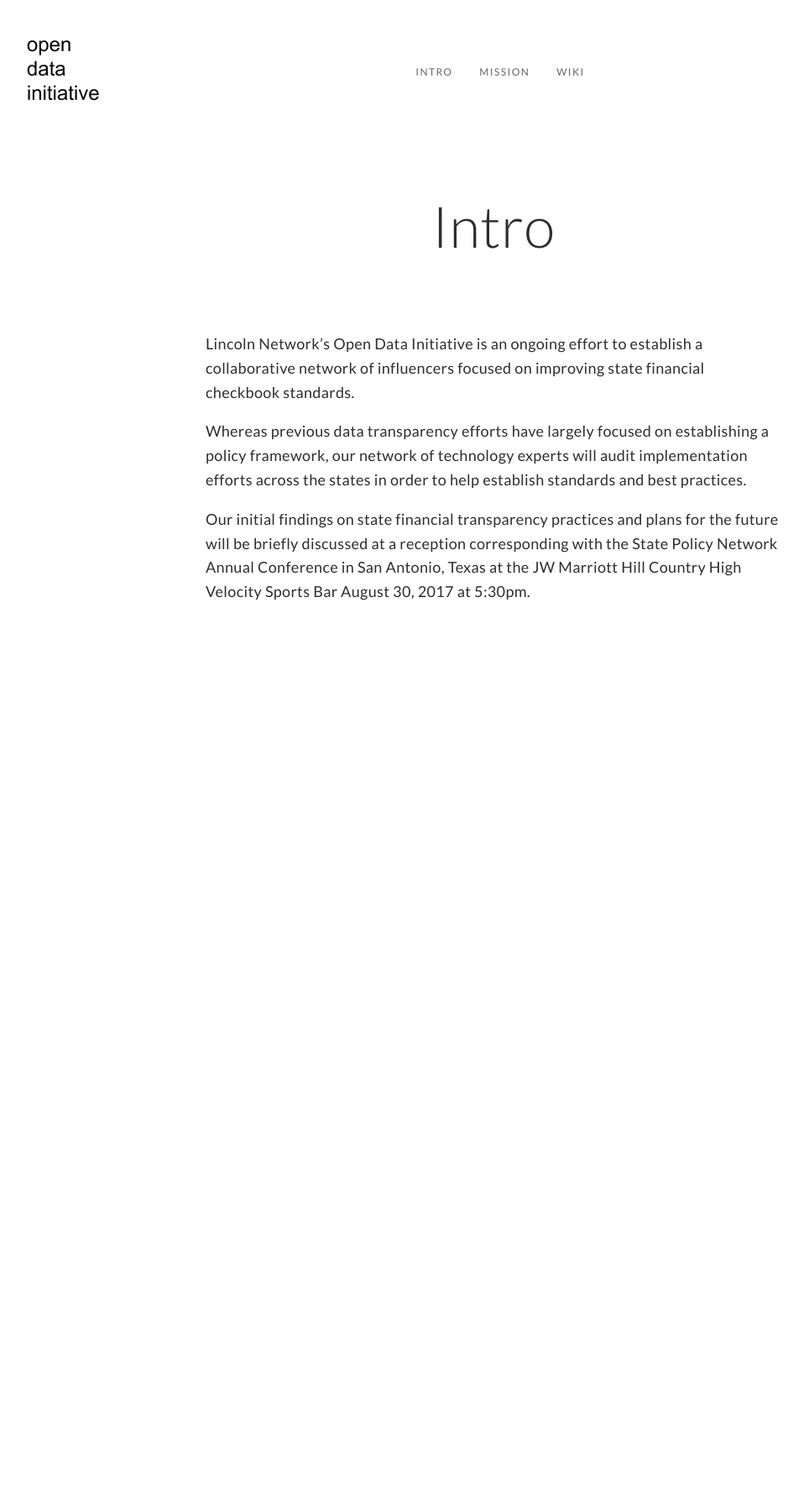
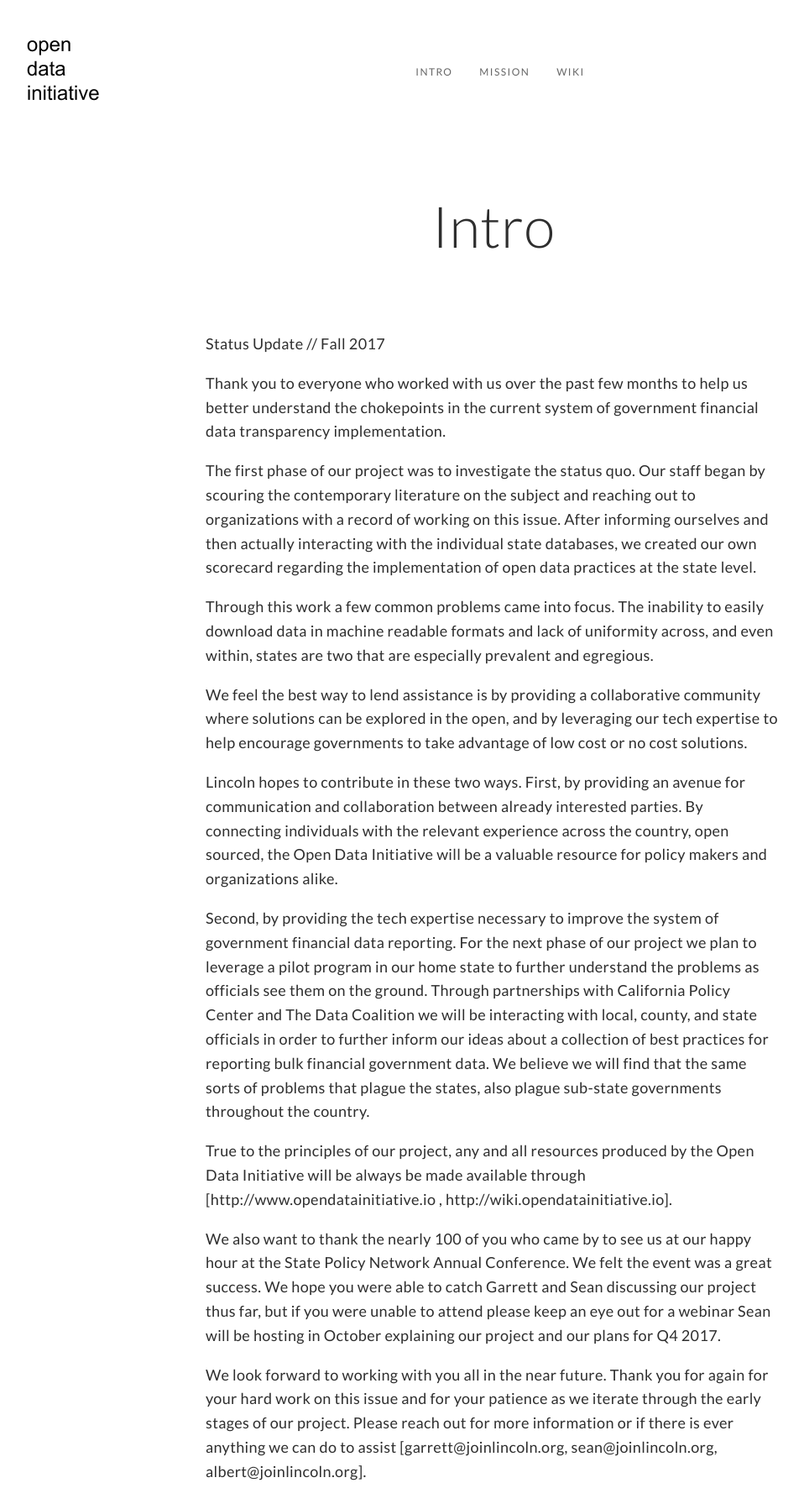
Before and after one commit to opendatainitiative/opendatainitiative.github.io, a Jekyll site: the page built from intro.md, in a window 1280 px wide. Shown: the whole page at 84% size, without its empty margins (52-1010 px from the left). Built offline with Jekyll 4.4.1, drawn with Linux system fonts in a browser that asks for light colours; before the commit the page ends 900 px from its top, so only the background shows below that.

Commit message:
Update to intro.md

```diff
--- a/intro.md
+++ b/intro.md
@@ -6,8 +6,22 @@ title: Intro
 
 # Intro
 
-Lincoln Network's Open Data Initiative is an ongoing effort to establish a collaborative network of influencers focused on improving state financial checkbook standards.
+Status Update // Fall 2017
 
-Whereas previous data transparency efforts have largely focused on establishing a policy framework, our network of technology experts will audit implementation efforts across the states in order to help establish standards and best practices.
+Thank you to everyone who worked with us over the past few months to help us better understand the chokepoints in the current system of government financial data transparency implementation.
 
-Our initial findings on state financial transparency practices and plans for the future will be briefly discussed at a reception corresponding with the State Policy Network Annual Conference in San Antonio, Texas at the JW Marriott Hill Country High Velocity Sports Bar August 30, 2017 at 5:30pm.
+The first phase of our project was to investigate the status quo. Our staff began by scouring the contemporary literature on the subject and reaching out to organizations with a record of working on this issue. After informing ourselves and then actually interacting with the individual state databases, we created our own scorecard regarding the implementation of open data practices at the state level.
+
+Through this work a few common problems came into focus. The inability to easily download data in machine readable formats and lack of uniformity across, and even within, states are two that are especially prevalent and egregious.
+
+We feel the best way to lend assistance is by providing a collaborative community where solutions can be explored in the open, and by leveraging our tech expertise to help encourage governments to take advantage of low cost or no cost solutions.
+
+Lincoln hopes to contribute in these two ways. First, by providing an avenue for communication and collaboration between already interested parties. By connecting individuals with the relevant experience across the country, open sourced, the Open Data Initiative will be a valuable resource for policy makers and organizations alike.
+
+Second, by providing the tech expertise necessary to improve the system of government financial data reporting. For the next phase of our project we plan to leverage a pilot program in our home state to further understand the problems as officials see them on the ground. Through partnerships with California Policy Center and The Data Coalition we will be interacting with local, county, and state officials in order to further inform our ideas about a collection of best practices for reporting bulk financial government data. We believe we will find that the same sorts of problems that plague the states, also plague sub-state governments throughout the country.
+
+True to the principles of our project, any and all resources produced by the Open Data Initiative will be always be made available through [http://www.opendatainitiative.io , http://wiki.opendatainitiative.io].
+
+We also want to thank the nearly 100 of you who came by to see us at our happy hour at the State Policy Network Annual Conference. We felt the event was a great success. We hope you were able to catch Garrett and Sean discussing our project thus far, but if you were unable to attend please keep an eye out for a webinar Sean will be hosting in October explaining our project and our plans for Q4 2017.
+
+We look forward to working with you all in the near future. Thank you for again for your hard work on this issue and for your patience as we iterate through the early stages of our project. Please reach out for more information or if there is ever anything we can do to assist [garrett@joinlincoln.org, sean@joinlincoln.org, albert@joinlincoln.org].
```
